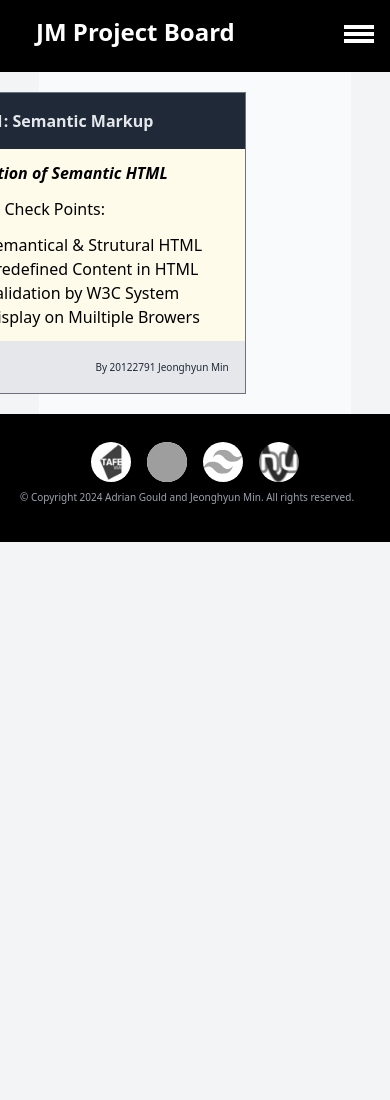
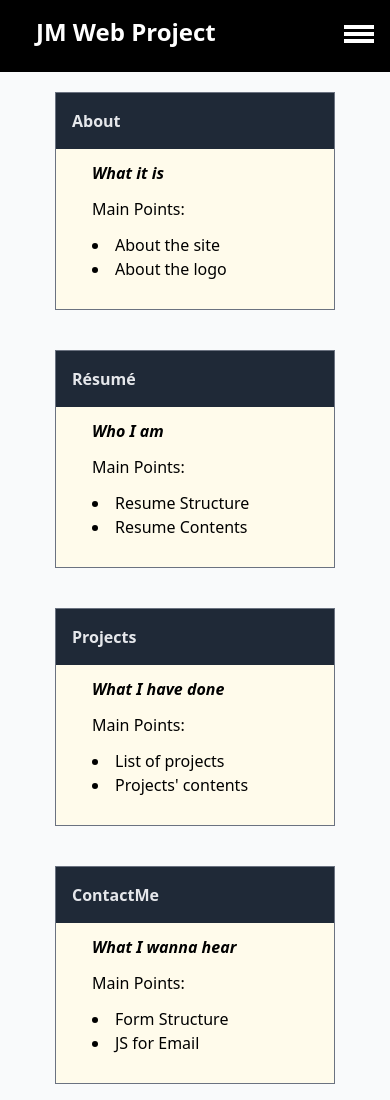
Before and after one commit to kangaroo-eating-carrots/C4Prog-WT-PROJ, a website: page index.html in a window 390 px wide. Shown: the top 1100 px of the page. Before the commit the page ends 844 px from the top, so only its background shows below. Drawn offline with Linux system fonts and the light colour scheme; grey boxes are pictures that could not be loaded.

Commit message:
feat: add main area in Home page (Desktop, Mobile)

```diff
--- a/assets/css/mobile.css
+++ b/assets/css/mobile.css
@@ -5,6 +5,8 @@ nav > input{
 nav > label{
   display: none;
 }
+
+
 
 @media (max-width: 700px) {
 
@@ -169,6 +171,30 @@ nav > label{
     height: 8rem;
   }
 
+  /* End of footer*/
+
+  /* main */
+
+  #main {
+    width: 100%;
+  }
+  #dashboard {
+    display: flex;
+    flex-direction: column;
+  }
+
+  #dashboard > article {
+    width: 100%;
+  }
+
+
+  aside {
+    display: none;
+  }
+
+
+
+
 
 
 
--- a/index.html
+++ b/index.html
@@ -12,7 +12,7 @@
   <header id="header" class="bg-black text-white stciky top-0 p-4 pb-6 pl-20 flex flex-row z-10">
     <img class="w-20 h-20 ml-5"  src="./assets/images/logo.jpeg" alt="Logo">
     <section id="header-section" class="flex flex-col">
-      <h1 class="text-2xl font-bold ml-5">JM Project Board</h1>
+      <h1 class="text-2xl font-bold ml-5">JM Web Project</h1>
       <nav id="nav" class="pt-5 ml-10 italic font-semibold text-xl">
         <input id="side-menu" class="side-menu" type="checkbox" >
         <label id="hamb" class="hamb" for="side-menu"><span id="hamb-line" class="hamb-line"></span></label>
@@ -46,36 +46,83 @@
       </nav>
     </section>
   </header>
-  <main class="grid grid-cols-2 w-4/5 mx-auto bg-gray-50 content-center place-items-center">
-    <section class="grid grid-cols-2 w-4/5 mx-auto content-center place-items-center">
-      <article class="w-1/2 border border-gray-500 flex flex-col gap-4 p-4 m-5 bg-amber-50 hover:shadow-2xl min-w-80">
-        <a href="./phase-1/index.html" target="_blank">
+  <main id="main" class="flex flex-row w-4/5 mx-auto bg-gray-50 content-center place-items-center">
+    <section id="dashboard" class="grid grid-cols-2 mx-auto content-center place-items-center">
+      <h2 class="hidden">Page Dashboard Info</h2>
+      <article class="w-2/3 border border-gray-500 flex flex-col gap-4 p-4 m-5 bg-amber-50 hover:shadow-2xl min-w-60">
+        <a href="./about/about.html" target="_blank">
           <header class="bg-gray-800 text-gray-200 p-4 -m-4 mb-0">
-            <h2 class="font-extrabold text-gray-200 ">Phase 1: Semantic Markup</h2>
+            <h2 class="font-extrabold text-gray-200 ">About</h2>
           </header>
           <section class="pl-5 mt-3 mb-3">
-            <h3 class="italic font-bold">Creation of Semantic HTML</h3>
+            <h3 class="italic font-bold">What it is</h3>
             <p class="mt-3">
-              Main Check Points:
+              Main Points:
             </p>
             <ul class="list-inside list-disc font-light mt-3">
-              <li>Semantical & Strutural HTML</li>
-              <li>Predefined Content in HTML</li>
-              <li>Validation by W3C System</li>
-              <li>Display on Muiltiple Browers</li>
+              <li>About the site</li>
+              <li>About the logo</li>
             </ul>
           </section>
-          <footer class="bg-gray-200 text-gray-800 p-4 -m-4 mt-0 text-right text-sm">
-            <p>By 20122791 Jeonghyun Min</p>
-          </footer>
         </a>
       </article>
-
+      <article class="w-2/3 border border-gray-500 flex flex-col gap-4 p-4 m-5 bg-amber-50 hover:shadow-2xl min-w-60">
+        <a href="./resume/resume.html" target="_blank">
+          <header class="bg-gray-800 text-gray-200 p-4 -m-4 mb-0">
+            <h2 class="font-extrabold text-gray-200 ">Résumé</h2>
+          </header>
+          <section class="pl-5 mt-3 mb-3">
+            <h3 class="italic font-bold">Who I am</h3>
+            <p class="mt-3">
+              Main Points:
+            </p>
+            <ul class="list-inside list-disc font-light mt-3">
+              <li>Resume Structure</li>
+              <li>Resume Contents</li>
+            </ul>
+          </section>
+        </a>
+      </article>
+      <article class="w-2/3 border border-gray-500 flex flex-col gap-4 p-4 m-5 bg-amber-50 hover:shadow-2xl min-w-60">
+        <a href="./projects/projects.html" target="_blank">
+          <header class="bg-gray-800 text-gray-200 p-4 -m-4 mb-0">
+            <h2 class="font-extrabold text-gray-200 ">Projects</h2>
+          </header>
+          <section class="pl-5 mt-3 mb-3">
+            <h3 class="italic font-bold">What I have done</h3>
+            <p class="mt-3">
+              Main Points:
+            </p>
+            <ul class="list-inside list-disc font-light mt-3">
+              <li>List of projects</li>
+              <li>Projects' contents</li>
+            </ul>
+          </section>
+        </a>
+      </article>
+      <article class="w-2/3 border border-gray-500 flex flex-col gap-4 p-4 m-5 bg-amber-50 hover:shadow-2xl min-w-60">
+        <a href="./contact/contact.html" target="_blank">
+          <header class="bg-gray-800 text-gray-200 p-4 -m-4 mb-0">
+            <h2 class="font-extrabold text-gray-200 ">ContactMe</h2>
+          </header>
+          <section class="pl-5 mt-3 mb-3">
+            <h3 class="italic font-bold">What I wanna hear</h3>
+            <p class="mt-3">
+              Main Points:
+            </p>
+            <ul class="list-inside list-disc font-light mt-3">
+              <li>Form Structure</li>
+              <li>JS for Email</li>
+            </ul>
+          </section>
+        </a>
+      </article>
     </section>
-    <aside>
-
+    <aside class="bg-slate-500 w-60">
+      <img src="assets/images/html.png" alt="html_joke" class="grayscale border-gray-500 border-2">
+      <img src="assets/images/css.webp" alt="css_joke" class="border-gray-500 border-2 h-64 w-full">
+      <img src="assets/images/js.webp" alt="html_joke" class="border-gray-500 border-2">
     </aside>
-
   </main>
   <footer id="footer" class="flex flex-col mt-auto gap-15 p-5 bg-black text-gray-400 h-48">
     <section class="content-center flex flex-row justify-self-center self-center">
```
Also changed, not shown: assets/css/site.css, assets/images/css.webp (added), assets/images/html.png (added).
